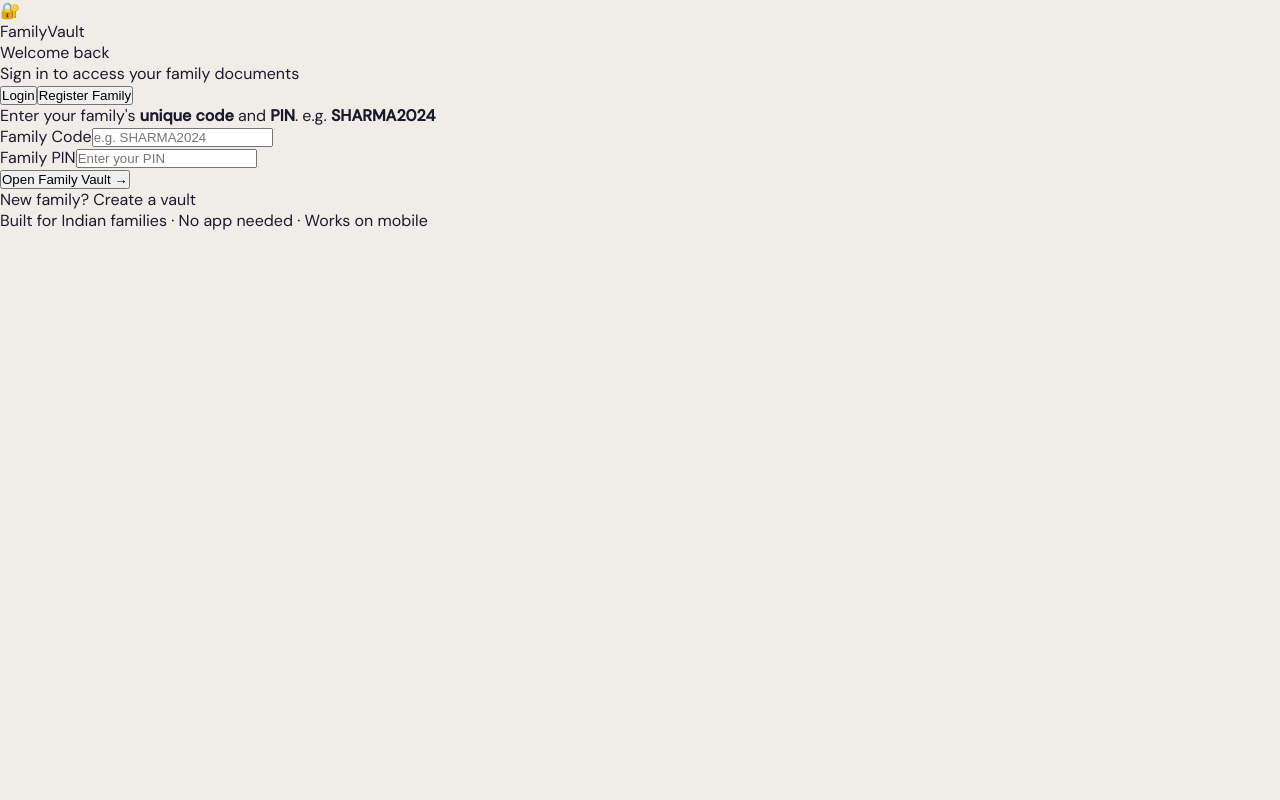
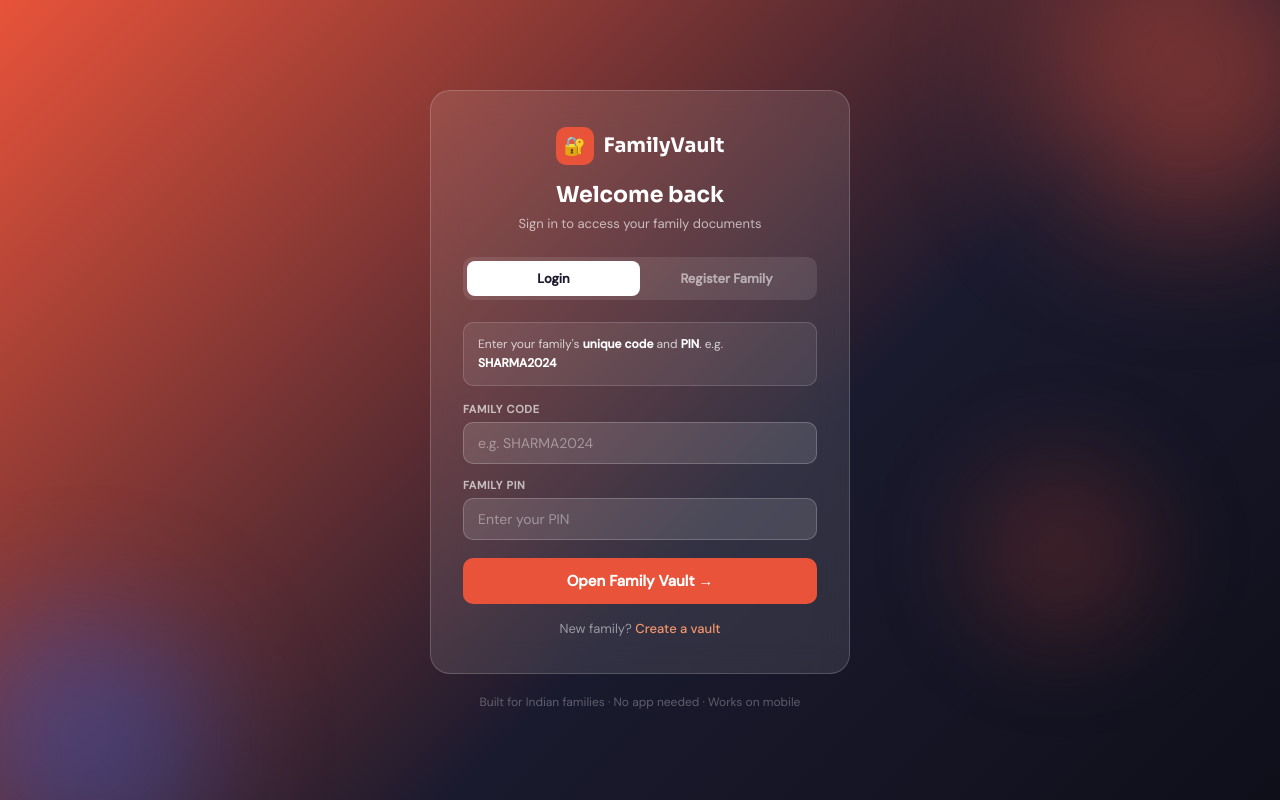
Before and after one commit to diksha78dev/FamilyVault, a React (Create React App) app in the folder familyvault-frontend/: page /login in a window 1280 px wide. Built offline with nearby package versions, Linux system fonts and the light colour scheme.

Commit message:
style: Add LoginPage glassmorphism styling with tabs, forms, and animations

```diff
--- a/familyvault-frontend/src/App.css
+++ b/familyvault-frontend/src/App.css
@@ -943,3 +943,266 @@ table.fv-table {
   .lp-cta { padding: 60px 20px; }
   .lp-hero-btns { flex-direction: column; align-items: center; }
 }
+
+/* ============================================
+   LOGIN PAGE — GLASSMORPHISM
+   ============================================ */
+
+.lp2-root {
+  min-height: 100vh;
+  background: linear-gradient(135deg, #e8533a 0%, #1a1a2e 60%, #0f0f1a 100%);
+  display: flex;
+  flex-direction: column;
+  align-items: center;
+  justify-content: center;
+  position: relative;
+  overflow: hidden;
+  padding: 24px 16px;
+}
+
+/* glow blobs — just blurred divs */
+.lp2-blob1 {
+  position: absolute;
+  width: 300px; height: 300px;
+  background: rgba(232, 83, 58, 0.45);
+  border-radius: 50%;
+  top: -80px; right: -60px;
+  filter: blur(70px);
+  pointer-events: none;
+}
+
+.lp2-blob2 {
+  position: absolute;
+  width: 250px; height: 250px;
+  background: rgba(37, 99, 235, 0.35);
+  border-radius: 50%;
+  bottom: -60px; left: -40px;
+  filter: blur(60px);
+  pointer-events: none;
+}
+
+.lp2-blob3 {
+  position: absolute;
+  width: 180px; height: 180px;
+  background: rgba(232, 83, 58, 0.2);
+  border-radius: 50%;
+  bottom: 20%; right: 10%;
+  filter: blur(50px);
+  pointer-events: none;
+}
+
+/* the frosted glass card */
+.lp2-card {
+  background: rgba(255, 255, 255, 0.10);
+  backdrop-filter: blur(16px);
+  -webkit-backdrop-filter: blur(16px);
+  border: 1px solid rgba(255, 255, 255, 0.18);
+  border-radius: 20px;
+  padding: 36px 32px;
+  width: 100%;
+  max-width: 420px;
+  position: relative;
+  z-index: 1;
+}
+
+.lp2-logo {
+  display: flex;
+  align-items: center;
+  gap: 10px;
+  justify-content: center;
+  margin-bottom: 16px;
+}
+
+.lp2-logo-icon {
+  width: 38px; height: 38px;
+  background: var(--accent);
+  border-radius: 10px;
+  display: flex; align-items: center; justify-content: center;
+  font-size: 18px;
+}
+
+.lp2-logo-text {
+  font-family: 'Sora', sans-serif;
+  font-weight: 700;
+  font-size: 20px;
+  color: #ffffff;
+}
+
+.lp2-title {
+  font-family: 'Sora', sans-serif;
+  font-size: 22px;
+  font-weight: 700;
+  color: #ffffff;
+  text-align: center;
+  margin-bottom: 6px;
+}
+
+.lp2-sub {
+  font-size: 13px;
+  color: rgba(255, 255, 255, 0.65);
+  text-align: center;
+  margin-bottom: 24px;
+  line-height: 1.5;
+}
+
+/* tabs */
+.lp2-tabs {
+  display: flex;
+  background: rgba(255, 255, 255, 0.10);
+  border-radius: 10px;
+  padding: 4px;
+  margin-bottom: 22px;
+}
+
+.lp2-tab {
+  flex: 1;
+  padding: 9px;
+  text-align: center;
+  font-size: 13px;
+  font-weight: 600;
+  color: rgba(255, 255, 255, 0.55);
+  border: none;
+  background: transparent;
+  cursor: pointer;
+  border-radius: 8px;
+  font-family: 'DM Sans', sans-serif;
+  transition: all 0.2s;
+}
+
+.lp2-tab.on {
+  background: #ffffff;
+  color: #1a1a2e;
+}
+
+/* form */
+.lp2-form { display: flex; flex-direction: column; gap: 0; }
+
+.lp2-info-box {
+  background: rgba(255, 255, 255, 0.08);
+  border: 1px solid rgba(255, 255, 255, 0.15);
+  border-radius: 10px;
+  padding: 12px 14px;
+  font-size: 12px;
+  color: rgba(255, 255, 255, 0.75);
+  line-height: 1.6;
+  margin-bottom: 16px;
+}
+
+.lp2-info-box strong { color: #ffffff; }
+
+.lp2-form-group { margin-bottom: 14px; }
+
+.lp2-label {
+  display: block;
+  font-size: 11px;
+  font-weight: 600;
+  color: rgba(255, 255, 255, 0.65);
+  text-transform: uppercase;
+  letter-spacing: 0.06em;
+  margin-bottom: 6px;
+}
+
+.lp2-input {
+  width: 100%;
+  background: rgba(255, 255, 255, 0.12);
+  border: 1px solid rgba(255, 255, 255, 0.2);
+  border-radius: 10px;
+  padding: 11px 14px;
+  font-size: 14px;
+  color: #ffffff;
+  font-family: 'DM Sans', sans-serif;
+  outline: none;
+  transition: all 0.18s;
+}
+
+.lp2-input::placeholder { color: rgba(255, 255, 255, 0.4); }
+
+.lp2-input:focus {
+  border-color: rgba(232, 83, 58, 0.7);
+  background: rgba(255, 255, 255, 0.16);
+  box-shadow: 0 0 0 3px rgba(232, 83, 58, 0.15);
+}
+
+.lp2-hint {
+  font-size: 11px;
+  color: rgba(255, 255, 255, 0.45);
+  margin-top: 5px;
+}
+
+.lp2-btn {
+  width: 100%;
+  padding: 13px;
+  background: var(--accent);
+  color: #ffffff;
+  border: none;
+  border-radius: 10px;
+  font-size: 15px;
+  font-weight: 600;
+  font-family: 'DM Sans', sans-serif;
+  cursor: pointer;
+  transition: all 0.18s;
+  margin-top: 4px;
+}
+
+.lp2-btn:hover {
+  background: #d44530;
+  transform: translateY(-1px);
+  box-shadow: 0 6px 20px rgba(232, 83, 58, 0.4);
+}
+
+.lp2-btn:disabled { opacity: 0.6; cursor: not-allowed; transform: none; }
+
+.lp2-switch {
+  text-align: center;
+  font-size: 13px;
+  color: rgba(255, 255, 255, 0.5);
+  margin-top: 16px;
+}
+
+.lp2-switch span {
+  color: #f4956a;
+  cursor: pointer;
+  font-weight: 500;
+}
+
+.lp2-switch span:hover { text-decoration: underline; }
+
+/* toast */
+.lp2-toast {
+  display: flex;
+  align-items: center;
+  gap: 8px;
+  padding: 11px 14px;
+  border-radius: 10px;
+  font-size: 13px;
+  font-weight: 500;
+  margin-top: 14px;
+  animation: slideIn 0.25s ease;
+}
+
+.lp2-toast-success {
+  background: rgba(16, 185, 129, 0.15);
+  border: 1px solid rgba(16, 185, 129, 0.3);
+  color: #6ee7b7;
+}
+
+.lp2-toast-error {
+  background: rgba(239, 68, 68, 0.15);
+  border: 1px solid rgba(239, 68, 68, 0.3);
+  color: #fca5a5;
+}
+
+.lp2-footer {
+  margin-top: 20px;
+  font-size: 12px;
+  color: rgba(255, 255, 255, 0.3);
+  text-align: center;
+  position: relative;
+  z-index: 1;
+}
+
+/* mobile */
+@media (max-width: 480px) {
+  .lp2-card { padding: 28px 20px; }
+  .lp2-title { font-size: 20px; }
+}
```
